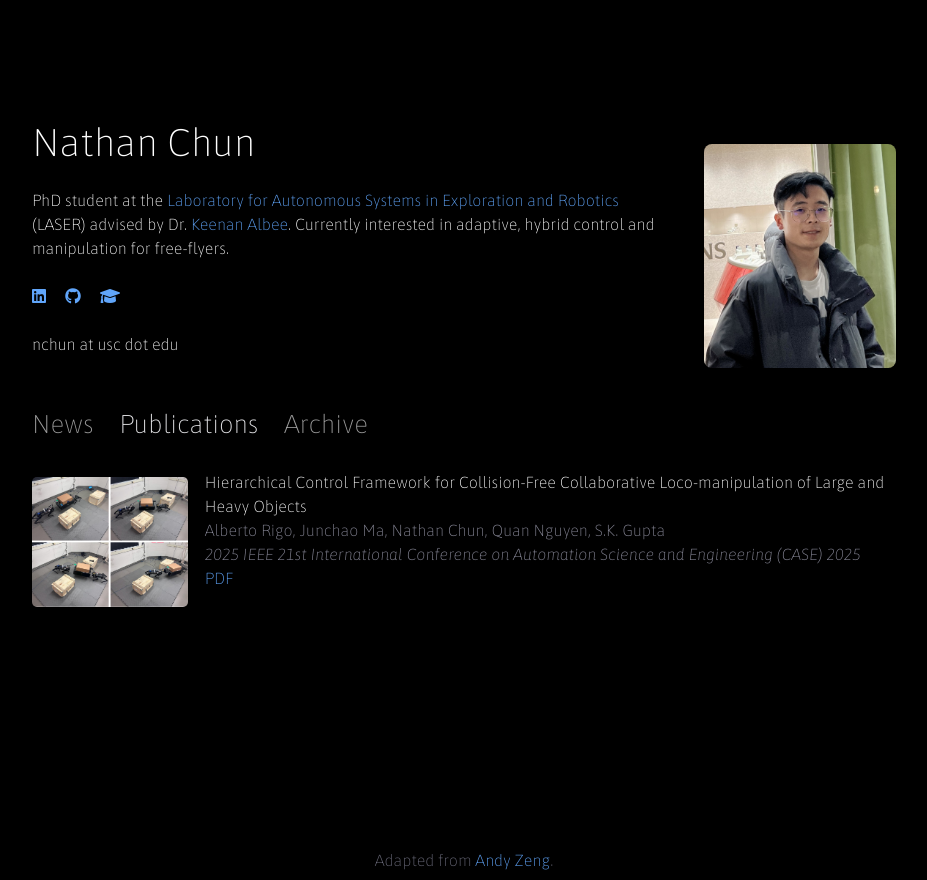
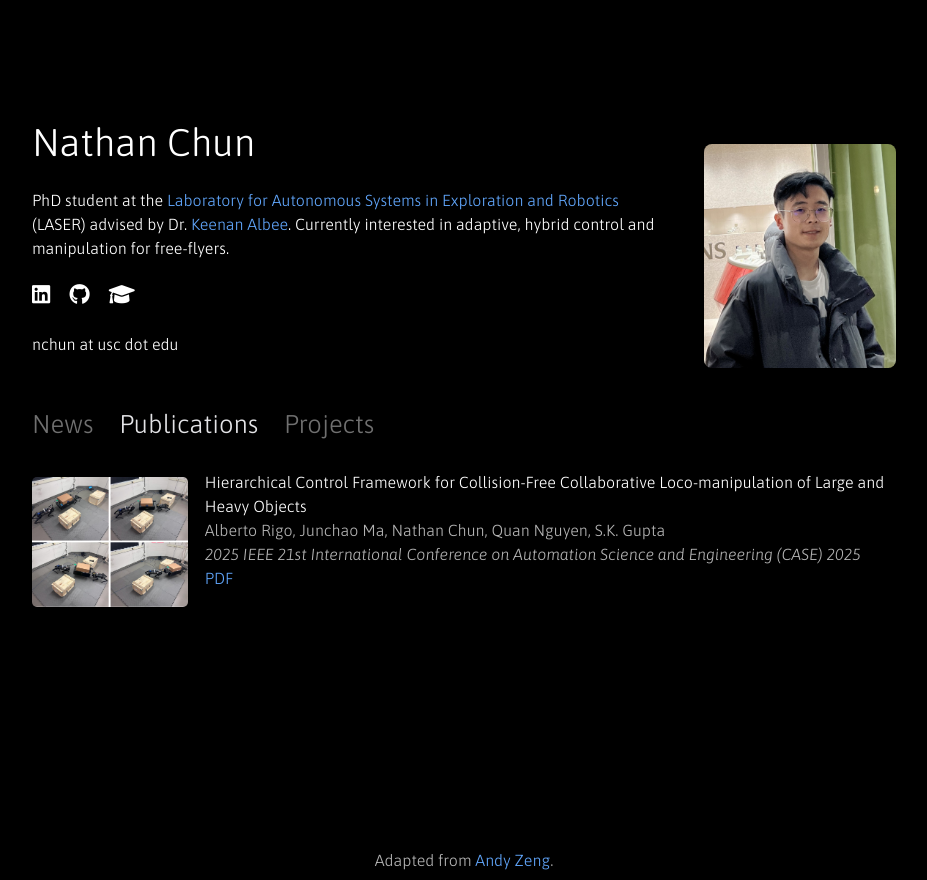
Before and after one commit to Nathan-Chun/nathan-chun.github.io, a plain HTML site: page index.html in a window 1280 px wide. Shown: the whole page, without its empty margins (176-1103 px from the left). Drawn offline with nearby package versions, Linux system fonts and the light colour scheme; a web font is replaced by a local one.

Commit message:
fix text clarity/styling and add meta data

```diff
--- a/index.html
+++ b/index.html
@@ -3,6 +3,7 @@
   <head>
     <!-- Title -->
     <title>Nathan Chun</title>
+    <meta property="og:title" content="Nathan Chun">
     <meta charset="utf-8" />
     <meta name="viewport" content="width=1000">
 
@@ -37,9 +38,9 @@
             Systems in Exploration and Robotics</a> (LASER) advised by Dr. <a href = "https://albee.github.io/", class = "text-links", target="blank">Keenan Albee</a>.
             Currently interested in adaptive, hybrid control and manipulation for free-flyers.
             <br><br>
-            <a href="https://linkedin.com/in/nathanchun" class="hero__link" target="_blank" title="LinkedIn"><i class="fab fa-linkedin"></i></a>&nbsp;&nbsp;&nbsp;&nbsp;
-            <a href="https://github.com/Nathan-Chun" class="hero__link" title="GitHub" target="_blank"><i class="fab fa-github"></i></a>&nbsp;&nbsp;&nbsp;&nbsp;
-            <a href="https://scholar.google.com/citations?view_op=list_works&hl=en&user=NEUoho0AAAAJ" class="hero__link" target="_blank" rel="noopener noreferrer" aria-label="Google Scholar" title="Google Scholar"><i class="fa-solid fa-graduation-cap" aria-hidden="true"></i></a>
+            <a href="https://linkedin.com/in/nathanchun" class="socials" target="_blank" title="LinkedIn"><i class="fab fa-linkedin"></i></a>&nbsp;&nbsp;&nbsp;&nbsp;
+            <a href="https://github.com/Nathan-Chun" class="socials" title="GitHub" target="_blank"><i class="fab fa-github"></i></a>&nbsp;&nbsp;&nbsp;&nbsp;
+            <a href="https://scholar.google.com/citations?view_op=list_works&hl=en&user=NEUoho0AAAAJ" class="socials" target="_blank" rel="noopener noreferrer" aria-label="Google Scholar" title="Google Scholar"><i class="fa-solid fa-graduation-cap" aria-hidden="true"></i></a>
             <br><br>
             nchun at usc dot edu
             <br><br>
@@ -55,7 +56,7 @@
         <button class="button" data-filter=".news">News</button>
         <button class="button is-checked" data-filter=".publication">Publications</button>
         <!-- <button class="button" data-filter=".talk">Talks</button> -->
-        <button class="button" data-filter=".archive">Archive</button>
+        <button class="button" data-filter=".projects">Projects</button>
       </div>
 
       <div class="grid">
@@ -84,8 +85,8 @@
           </div>
         </div>
 
-        <!-- Archive -->
-        <div class="list-item archive" data-category="archive">
+        <!-- Projects -->
+        <div class="list-item projects" data-category="projects">
           <a href="images/senior_design.pdf" class="thumbnail" target="_blank">
             <img src="images/carl.jpg"/>
           </a>
@@ -94,7 +95,7 @@
             <p class="date">2025</p>
             <p>
               <br>Senior design project aiming to extend the operational life of cable-driven systems. <br><br>
-              <span style="color: #A464E3;">*Bleeker Award for Superb Craftsmanship*</span><br><br>
+              <span style="color: #c9f3ff;">*Bleeker Award for Superb Craftsmanship*</span><br><br>
             </p>
             <p>
               <b>Tech Stack</b>: Embedded Systems, 3D Printing, CNC Mill, Lathe, RL<br><br>
@@ -103,7 +104,7 @@
           </div>
         </div>
 
-        <div class="list-item archive" data-category="archive">
+        <div class="list-item projects" data-category="projects">
             <p class="thumbnail">
               <img src="images/cartpole_cover.jpg"/>
             </p>
@@ -118,7 +119,7 @@
             </p>
           </div>
         </div>
-        <div class="list-item archive" data-category="archive">
+        <div class="list-item projects" data-category="projects">
           <p class="thumbnail">
             <img src="images/cnc_router.jpg"/>
           </p>
@@ -134,7 +135,7 @@
             </p>
           </div>
         </div>
-        <div class="list-item archive" data-category="archive">
+        <div class="list-item projects" data-category="projects">
           <p class="thumbnail">
             <img src="images/hector_control_board.jpg"/>
           </p>
@@ -150,7 +151,7 @@
             </p>
           </div>
         </div>
-        <div class="list-item archive" data-category="archive">
+        <div class="list-item projects" data-category="projects">
           <p class="thumbnail">
             <img src="images/wheelchair full.jpg"/>
           </p>
--- a/style.css
+++ b/style.css
@@ -52,7 +52,7 @@ table {
   line-height: 1.5em;
   color: #ffffff;
   background-color: #000000;
-  font-weight: 100;
+  font-weight: 300;
 }
 
 #main {
@@ -71,6 +71,11 @@ a {
 a:hover {
   text-decoration: none;
   border-bottom: 1px solid #60a5fa;
+}
+
+.socials i {
+  font-size: 1.3em;
+  color: white;
 }
 
 i {
@@ -128,11 +133,11 @@ h2 {
   font-size: 1.6em;
   line-height: 2.4em;
   margin-top: 0.5em;
-  color: #6b6b7b;
+  color: #888888;
 }
 
 .selected h2 {
-  color: #e4e4e7;
+  color: #ffffff;
 }
 
 .button {
@@ -140,9 +145,9 @@ h2 {
   cursor: pointer;
   border: none;
   background: none;
-  color: #9b9b9b;
+  color: #707070;
   font-size: 1.6em;
-  font-weight: 100;
+  font-weight: 300;
   font-family: 'Diatype', 'Asap', roboto, sans-serif;
   line-height: 2.4em;
   margin-top: 0.5em;
@@ -152,7 +157,7 @@ h2 {
 }
 
 .button:hover {
-  color: #e4e4e7;
+  color: #ffffff;
 }
 
 .button:active,
@@ -194,7 +199,7 @@ h2 {
 .list-item p.date {
   display: inline-block;
   width: 3em;
-  color: #6b6b7b;
+  color: #b3b3b3;
 }
 
 /**************************************************/
@@ -237,7 +242,7 @@ h2 {
 }
 
 .toggle-button a {
-  color: #6b6b7b;
+  color: #5e5e5e;
 }
 
 .toggle-button a:hover {
@@ -278,7 +283,7 @@ h3 {
 }
 
 h3 a {
-  color: #e4e4e7;
+  color: #ffffff;
 }
 
 h3 a:hover {
@@ -292,7 +297,7 @@ h3 a:hover {
 .publication p {
   font-size: 1em;
   line-height: 1.5em;
-  color: #8b8b9b;
+  color: #b3b3b3;
 }
 
 .project-description {
@@ -302,14 +307,14 @@ h3 a:hover {
 
 /**************************************************/
 /* Archive details */
-.archive p {
-  color: #8b8b9b;
+.projects p {
+  color: #ffffff;
 }
 /**************************************************/
 /* Subtle footer at the bottom of the page. */
 
 #footer {
-  color: #6b6b7b;
+  color: #b3b3b3;
   position: absolute;
   bottom: 0;
   line-height: 2.5em;
```
